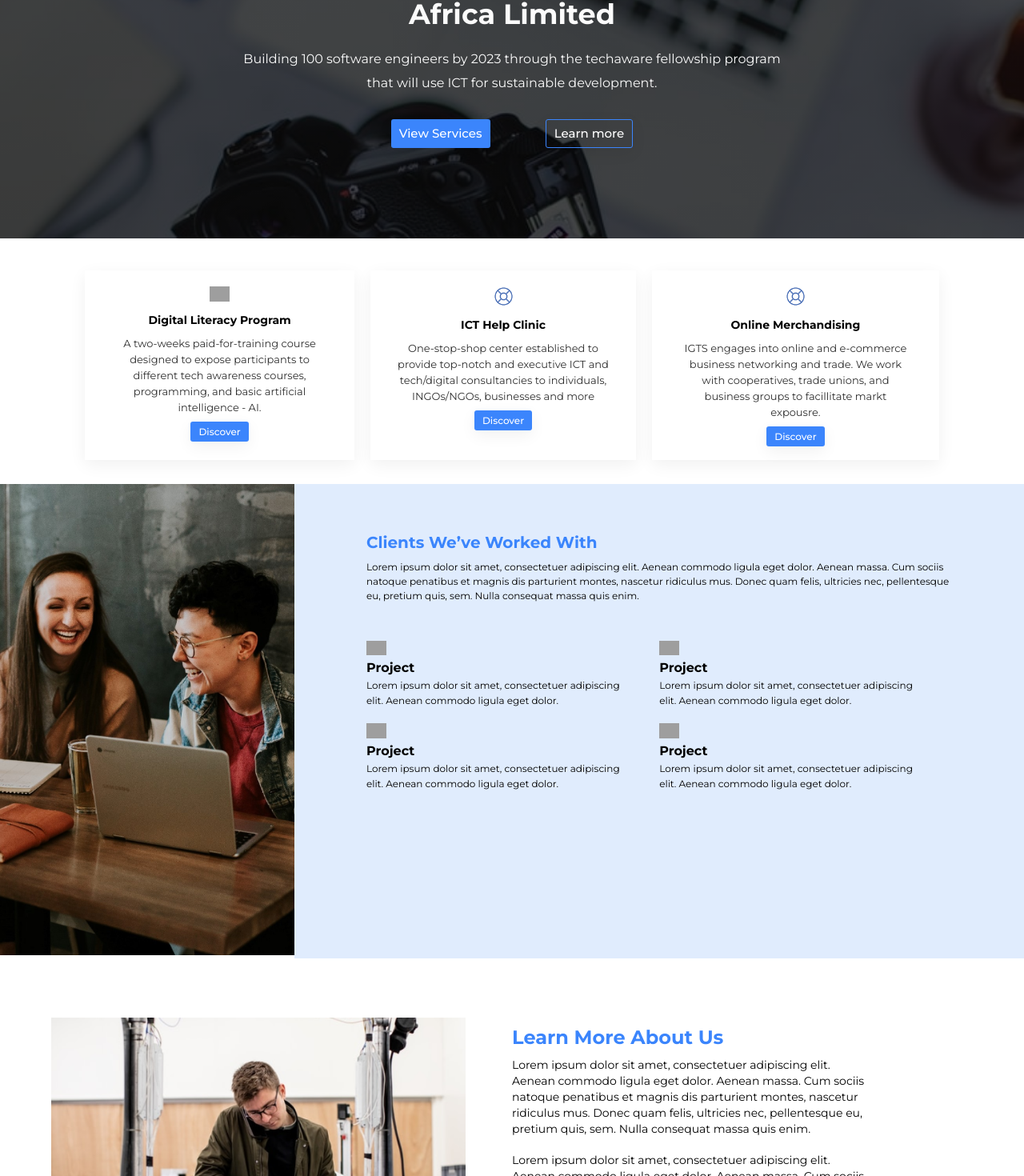
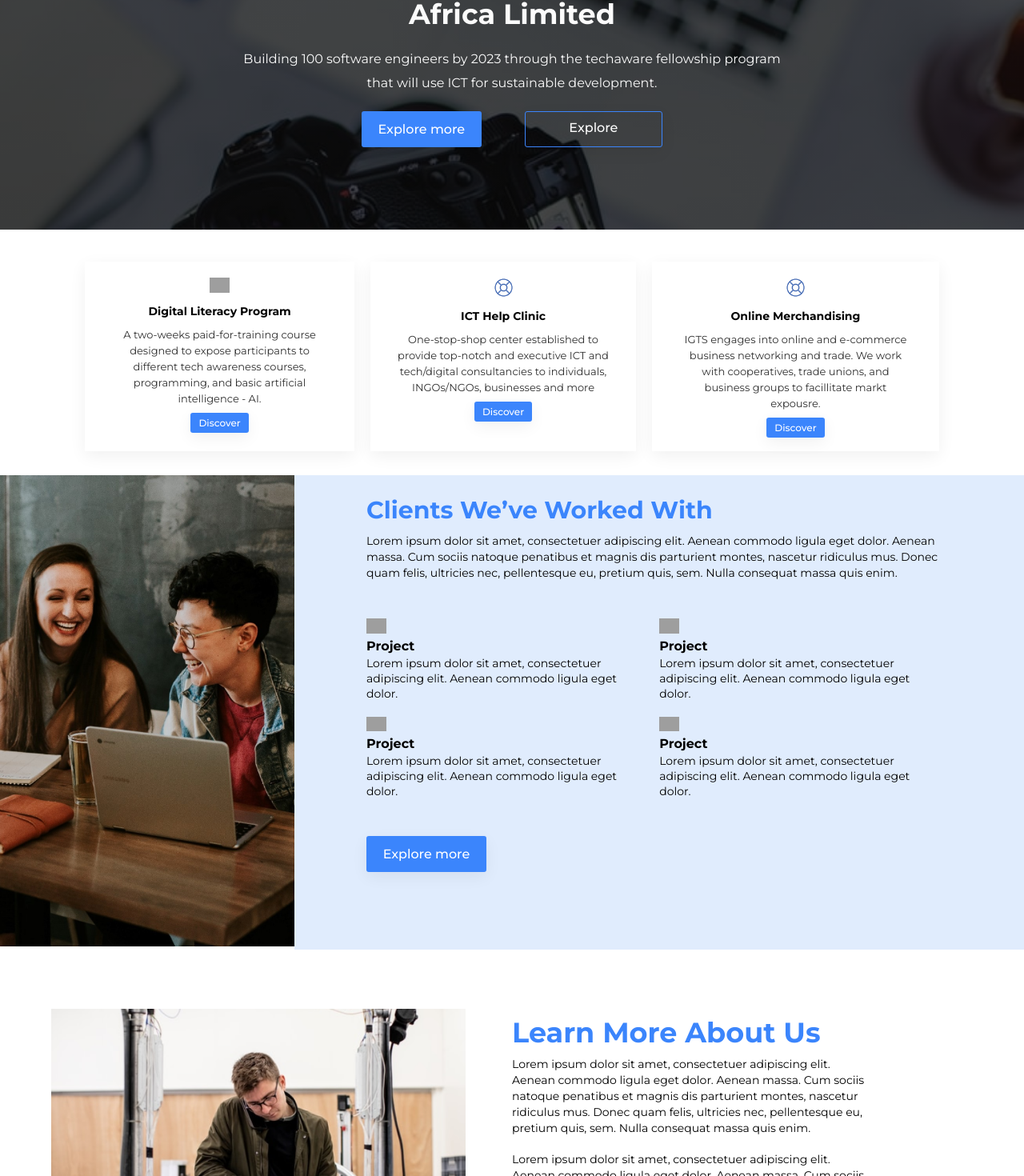
Before and after one commit to musakanneh/igts, a Vue app: page / in a window 1280 px wide. Shown: the part 209-1679 px from the top of the page at 80% size. Built offline with nearby package versions, Linux system fonts and the light colour scheme; grey boxes are pictures that could not be loaded; some icons are missing.

Commit message:
[UPDATED] Home page

```diff
--- a/src/components/Clients.vue
+++ b/src/components/Clients.vue
@@ -37,6 +37,7 @@
               commodo ligula eget dolor.
             </small>
           </div>
+
           <div>
             <img src="../assets/case.png" alt="" />
             <h4>
@@ -58,6 +59,11 @@
             </small>
           </div>
         </section>
+        <Button
+          :isFullWidth="false"
+          label="Explore more"
+          width="150px"
+        ></Button>
       </article>
     </main>
     <section class="learn-more-sec">
@@ -81,13 +87,23 @@
           felis, ultricies nec, pellentesque eu, pretium quis, sem. Nulla
           consequat massa quis enim.
         </p>
+        <Button
+          :isFullWidth="false"
+          label="Explore more"
+          width="150px"
+        ></Button>
       </div>
     </section>
   </body>
 </template>
 
 <script>
-export default {};
+import Button from "../components/Button.vue";
+export default {
+  components: {
+    Button,
+  },
+};
 </script>
 
 <style lang="scss" scoped>
@@ -112,7 +128,7 @@ body {
       }
 
       small {
-        font-size: 12px;
+        font-size: 14px;
       }
     }
   }
@@ -124,18 +140,21 @@ body {
 
     article {
       width: 80%;
-      padding: 4% 7%;
+      padding: 2% 7%;
       background-color: #e0ecfd;
 
       h2 {
-        font-size: 20px;
-        padding: 10px 0;
+        font-size: 30px;
         color: #3b85fc;
+        padding-bottom: 10px;
+        font-weight: 600;
+        transition: 200ms;
+        white-space: nowrap;
       }
 
       p {
-        font-size: 12px;
-        line-height: 18px;
+        font-size: 14px;
+        line-height: 20px;
       }
     }
 
@@ -150,8 +169,12 @@ body {
     margin: auto;
 
     h2 {
-      padding: 10px 0;
+      padding: 8px 0;
       color: #3b85fc;
+      font-size: 35px;
+      font-weight: 600;
+      transition: 200ms;
+      white-space: nowrap;
     }
 
     p {
--- a/src/components/HeaderCard.vue
+++ b/src/components/HeaderCard.vue
@@ -14,10 +14,14 @@
         </p>
 
         <section>
-          <div class="view-services">
-            <a href="">View Services</a>
+          <Button
+            :isFullWidth="false"
+            label="Explore more"
+            width="150px"
+          ></Button>
+          <div class="view-services2">
+            <a href="">Explore</a>
           </div>
-          <div class="view-services2"><a href="">Learn more</a></div>
         </section>
       </article>
     </main>
@@ -25,8 +29,11 @@
 </template>
 
 <script>
+import Button from "../components/Button.vue";
 export default {
-  components: {},
+  components: {
+    Button,
+  },
 };
 </script>
 
@@ -83,48 +90,30 @@ body {
     }
 
     section {
-      width: 30%;
+      width: 35%;
       margin: auto;
       justify-content: space-between;
       display: flex;
 
       .view-services2 {
+        padding: 10px;
         cursor: pointer;
         border: 1px solid #3b85fc;
         box-shadow: 0px 6px 20px rgba(0, 0, 0, 0.06);
         border-radius: 3px;
+        width: 40%;
         font-style: normal;
         font-weight: 500;
-        font-size: 15px;
-        line-height: 18px;
-        color: #fff;
-        &:hover {
-          background-color: #3b85fc;
-          transition: 0.5s ease;
-        }
-      }
-
-      .view-services {
-        background-color: #3b85fc;
-        cursor: pointer;
-        box-shadow: 0px 6px 20px rgba(0, 0, 0, 0.06);
-        border-radius: 3px;
-        border: none;
-        font-style: normal;
-        font-weight: 500;
-        font-size: 15px;
-        color: #fff;
-      }
-
-      div {
-        border: 1px solid #0073b1;
-        padding: 8px 10px;
-        font-size: 12px;
-        margin: 10px;
+        font-size: 16px;
 
         a {
           color: #fff;
+          height: 45px;
           text-decoration: none;
+        }
+        &:hover {
+          background: #3b85fc;
+          transition: 1s ease;
         }
       }
     }
```
